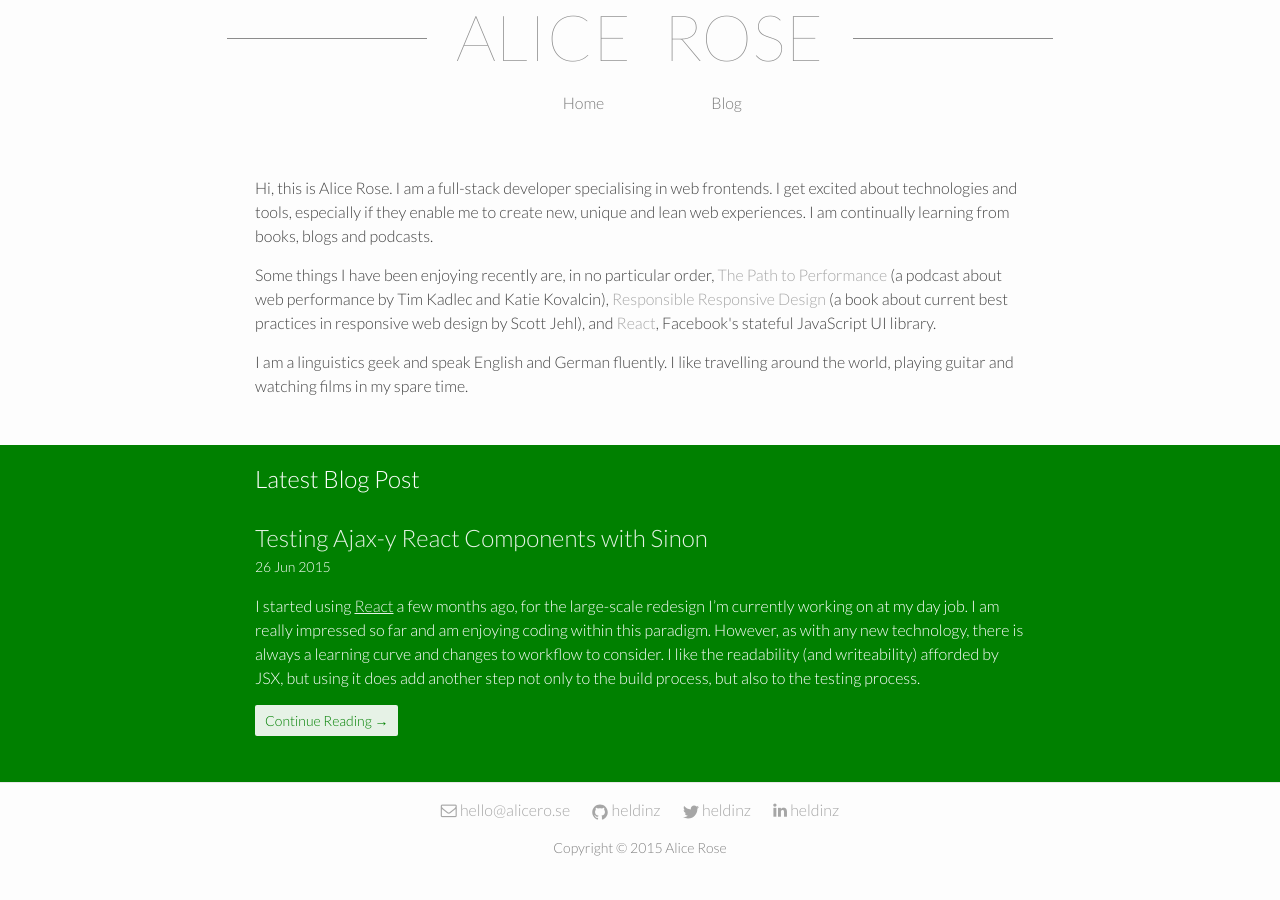
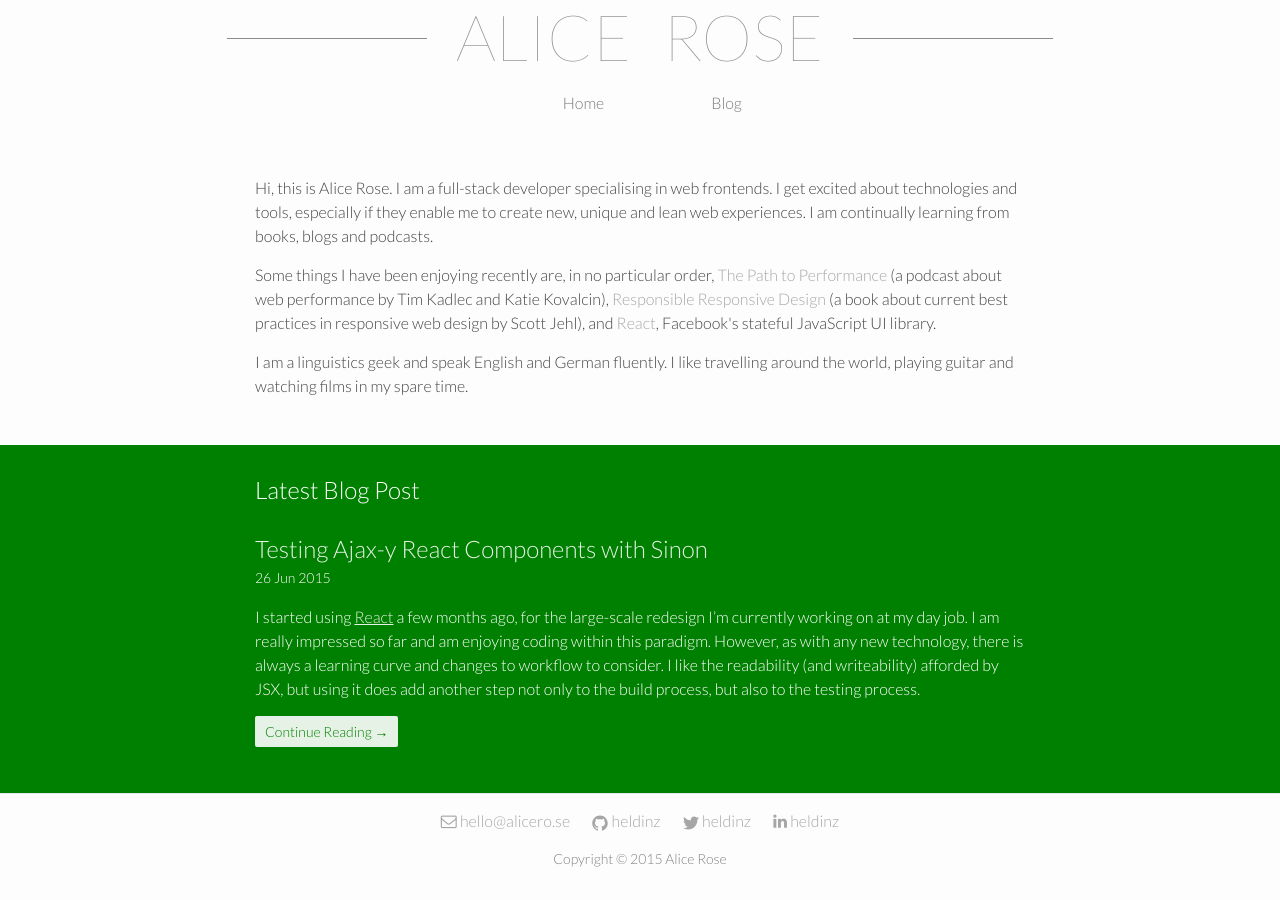
Before and after one commit to heldinz/heldinz.github.io, a Jekyll site: the page built from index.html, in a window 1280 px wide. Built offline with Jekyll 4.4.1, drawn with Linux system fonts in a browser that asks for light colours; nearby versions of some CDN libraries.

Commit message:
Small CSS fixes

```diff
--- a/_sass/_layout.scss
+++ b/_sass/_layout.scss
@@ -328,7 +328,7 @@ a {
   }
 
   .latest-post {
-    padding: 1em 0;
+    padding: 1.7em 0 1em;
   }
 
   .more-link {
```
